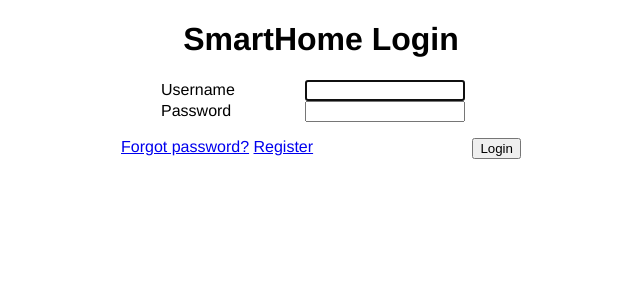
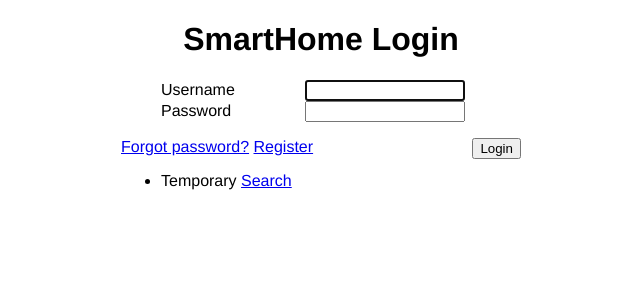
Before and after one commit to adreena/HomeWatch, a PHP site: page /index.php in a window 1280 px wide. Shown: the top 300 px of the page, without its empty margins (319-959 px from the left). Run offline with PHP 8.4, Linux system fonts and the light colour scheme; some libraries are stand-ins or nearby versions.

Commit message:
Minor changes to login.

```diff
--- a/www/index.php
+++ b/www/index.php
@@ -25,6 +25,7 @@ $twig = \UASmartHome\TwigSingleton::getInstance();
 if ($user != null) {
     $homepage = '';
 
+    // Give the user the approrpiate home page based on role.
     switch ($user->getRoleID()) {
         case User::ROLE_RESIDENT:
             $homepage = 'resident/home.html';
@@ -44,9 +45,6 @@ if ($user != null) {
         "user" => $user
     ));
 
-    echo '<a href="/www/search/jSearch.php">Search</a>';
-
-
 } else {
     // No user session? Make 'em login.
     echo $twig->render('login.html');
--- a/www/lib/templates/login.html
+++ b/www/lib/templates/login.html
@@ -57,6 +57,9 @@
       <ul class="inline-nav-list">
         <li><a href="/auth/register.php">Register</a></li>
       </ul>
+      <ul>
+        <li>Temporary <a href="/www/search/jSearch.php">Search</a></li>
+      </ul>
     </nav>
   {% endblock loginForm %}
   </div>{# .login-box #}
```
